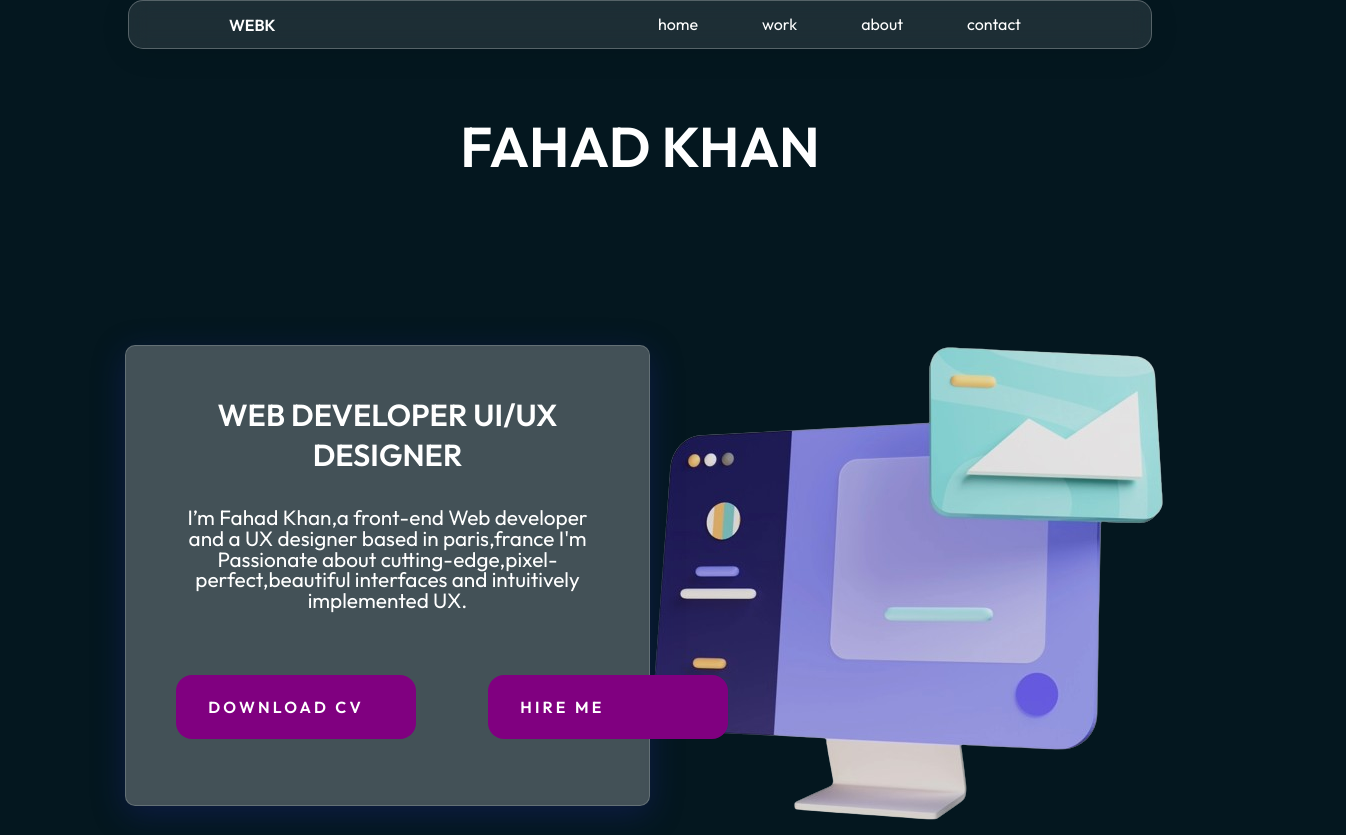
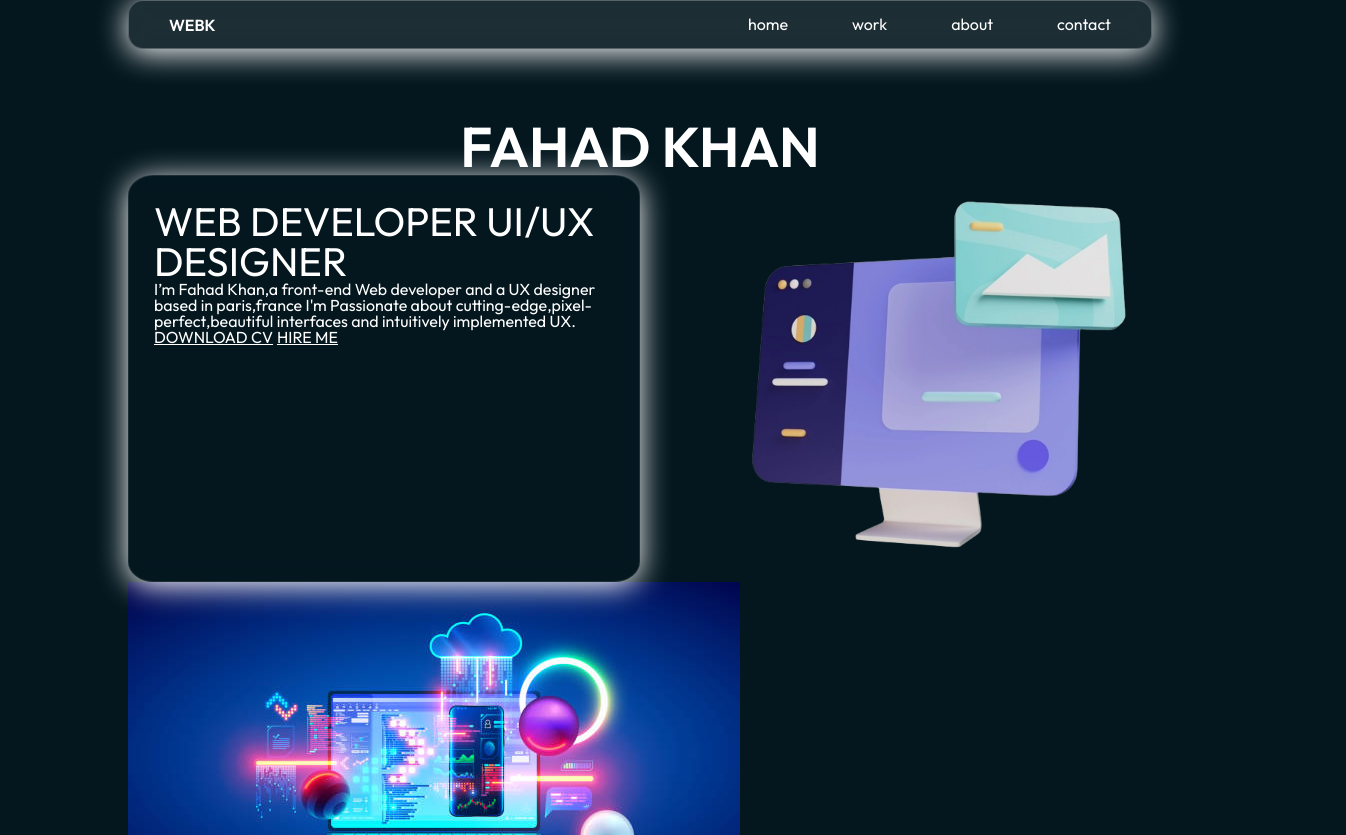
Before and after one commit to KIRATHEAKIRA/pageFahad, a plain HTML site: page index.html in a window 1280 px wide. Shown: the top 835 px of the page, 1346 px wide, since content can reach past the window. Drawn offline with Linux system fonts and the light colour scheme.

Commit message:
css undone 18 date

```diff
--- a/css/reset.css
+++ b/css/reset.css
@@ -23,6 +23,9 @@ time, mark, audio, video {
 	font: inherit;
 	vertical-align: baseline;
 }
+img{
+	max-width: 100%;
+}
 /* HTML5 display-role reset for older browsers */
 article, aside, details, figcaption, figure,
 footer, header, hgroup, menu, nav, section {
--- a/css/style.css
+++ b/css/style.css
@@ -1,3 +1,7 @@
+* {
+    box-sizing: border-box;
+}
+
 p,
 h1,
 h2,
@@ -10,6 +14,11 @@ a {
     font-optical-sizing: auto;
     font-style: normal;
     color: white;
+}
+
+.row {
+    display: flex;
+    flex-flow: row wrap;
 }
 
 .col-1 {
@@ -74,36 +83,30 @@ a {
 
 body {
     background-color: #04171F;
-    margin: 0%;
 }
 
-* {
-    margin: 0;
-    padding: 0;
-    box-sizing: border-box;
+.container {
+    width: 80%;
+    margin: 0 auto;
 }
 
-.navbar {
-    background: rgba(255, 255, 255, 0.15);
-    border-radius: 16x;
-    box-shadow: 0 4px 30px rgba(0, 0, 0, 0.1);
+.nav-bar {
+    /* background: rgba(255, 255, 255, 0.15); */
+    box-shadow: 0px 4px 30px rgba(255, 255, 255, 1);
     backdrop-filter: blur(10px);
-    -webkit-backdrop-filter: blur(10px);
     border: 1px solid rgba(255, 255, 255, 0.25);
     border-radius: 15px;
-    width: 80%;
+    /* width: 80%; */
     margin: 0 auto;
-    position: relative;
-    padding: 15px 100px;
+    /* position: relative; */
+    padding: 15px 10px;
     background: rgba(255, 255, 255, .1);
     display: flex;
     justify-content: space-between;
     align-items: center;
-
 }
 
-.navbar a {
-    height: 100%;
+.nav-bar a {
     padding: 0 30px;
     text-decoration: none;
     align-items: center;
@@ -114,8 +117,9 @@ nav a:hover {
     background-color: aquamarine;
 }
 
-.navbar p {
-    margin-right: auto;
+.nav-bar p {
+    /* padding-right: 10px; */
+    padding: 0 30px;
     color: white;
     font-weight: 600;
 }
@@ -128,12 +132,24 @@ h1 {
     margin-top: 70px;
 }
 
-.sectionone {
-    padding: 10rem 9% 2rem;
+.glass {
+    border: 1px solid rgba(255, 255, 255, .1);
+    box-shadow: 0px 4px 30px rgba(255, 255, 255, 1);
+    border-radius: 5%;
+    backdrop-filter: blur(10px);
+    text-align: left;
+
+}
+.glass h2{
+    font-size: 250%;
+}
+
+/*.sectionone {
+    /* padding: 10rem 9% 2rem;
 }
 
 .glassone {
-    display: flow-root;
+    /* display: flow-root;
     align-items: center;
     padding: 0.9%;
     max-width: 600rem;
@@ -155,8 +171,8 @@ h1 {
 
 .glassone {
 
-    padding: 50px;
-    margin: 10px;
+    /* padding: 50px; */
+/* margin: 10px;
     background: rgba(255, 255, 255, 0.25);
     box-shadow: 0 8px 32px 0 rgba(31, 38, 135, 0.37);
     backdrop-filter: blur(2.5px);
@@ -191,7 +207,7 @@ h1 {
 }
 
 .imgone {
-    float: right;
+    /* float: right;
 }
 
 .imgtwo{
--- /dev/null
+++ b/css/style2.css
@@ -0,0 +1,26 @@
+* {
+    /* box-sizing: border-box; */
+}
+
+body {
+    background-color: #04171F;
+}
+
+p,
+h1,
+h2,
+h3,
+h4,
+h5,
+h6,
+a {
+    font-family: "Outfit", sans-serif;
+    font-optical-sizing: auto;
+    font-style: normal;
+    color: white;
+}
+
+.container{
+    width: 80%;
+    margin: 0 auto;
+}
--- a/index.html
+++ b/index.html
@@ -5,25 +5,28 @@
     <meta charset="UTF-8">
     <meta name="viewport" content="width=device-width, initial-scale=1.0">
 
-    <link rel="stylesheet" href="https://cdnjs.cloudflare.com/ajax/libs/font-awesome/6.5.2/css/all.min.css"
-        integrity="sha512-SnH5WK+bZxgPHs44uWIX+LLJAJ9/2PkPKZ5QiAj6Ta86w+fsb2TkcmfRyVX3pBnMFcV7oQPJkl9QevSCWr3W6A=="
-        crossorigin="anonymous" referrerpolicy="no-referrer" />
+
     <link rel="stylesheet" href="css/reset.css">
     <link rel="stylesheet" href="css/style.css">
     <link rel="preconnect" href="https://fonts.googleapis.com">
     <link rel="preconnect" href="https://fonts.gstatic.com" crossorigin>
     <link href="https://fonts.googleapis.com/css2?family=Outfit:wght@100..900&display=swap" rel="stylesheet">
+    <link rel="stylesheet" href="https://cdnjs.cloudflare.com/ajax/libs/font-awesome/6.5.2/css/all.min.css"
+        integrity="sha512-SnH5WK+bZxgPHs44uWIX+LLJAJ9/2PkPKZ5QiAj6Ta86w+fsb2TkcmfRyVX3pBnMFcV7oQPJkl9QevSCWr3W6A=="
+        crossorigin="anonymous" referrerpolicy="no-referrer" />
     <title>WEBK</title>
 </head>
 
 <body>
+    <div class="container">
+
         <header>
 
-        <section class="navbar">
-            <div>
+            <section class="nav-bar">
+                <!-- <div> -->
                     <p>WEBK</p> <!-- logo -->
-            </div>
-            <div>
+                <!-- </div> -->
+                <!-- <div> -->
                     <nav>
                         <a href="#">home</a>
                         <a href="#">work</a>
@@ -31,27 +34,27 @@
                         <a href="#">contact</a>
 
                     </nav>
-            </div>
+                <!-- </div> -->
             </section>
 
 
         </header>
 
         <main>
+
             <h1>FAHAD KHAN</h1>
 
 
             <section class="sectionone">
 
-            <div>
-                <div class="imgone">
-                    <img src="Images/final pic pc.png" alt="image de ordinateur">
-                </div>
+                <div class="row">
 
-                <div class="glassone">
+
+                    <div class="glass col-6">
                         <h2>WEB DEVELOPER UI/UX DESIGNER</h2>
                         <p>I’m Fahad Khan,a front-end Web developer and a UX designer based in paris,france
-                        I'm Passionate about cutting-edge,pixel-perfect,beautiful interfaces and intuitively implemented
+                            I'm Passionate about cutting-edge,pixel-perfect,beautiful interfaces and intuitively
+                            implemented
                             UX.
                         </p>
                         <div class="bnt-box">
@@ -59,17 +62,22 @@
                             <a href="#" class="bnt">HIRE ME</a>
                         </div>
                     </div>
+                    <div class="col-1"></div>
+
+                    <div class="col-5">
+                        <img src="Images/final pic pc.png" alt="image de ordinateur">
+                    </div>
 
                 </div>
 
             </section>
 
-        <section class="sectiontwo">
+            <section class="section">
                 <div>
-                <div class="imgtwo">
+                    <div class="img">
                         <img src="Images/aboutdev pic.jpg" alt="image de ordinateur code">
                     </div>
-                <div class=glasstwo>
+                    <div class=glass>
                         <h2>ABOUT</h2>
                         <p>
                             Born in 1999 in Dhaka,Bangladesh
@@ -90,7 +98,7 @@
 
             </section>
 
-        <section class="sectionthree">
+            <section class="section">
                 <h2>SKILLS</h2>
                 <div>
                     <img src="Images/icons8-html-5-480.png">
@@ -99,7 +107,7 @@
                 </div>
                 <!-- not complite -->
             </section>
-        <section class="sectionfour">
+            <section class="section">
                 <div>
                     <div>
                         <h2>SERVICE</h2>
@@ -107,12 +115,15 @@
                         <p>our digital service</p>
                         <h3>Web Desgin</h3>
 
-                    <p>Lorem ipsum dolor sit amet, consectetur adipiscing elit. Suspendisse sed sollicitudin ante. </p>
+                        <p>Lorem ipsum dolor sit amet, consectetur adipiscing elit. Suspendisse sed sollicitudin ante.
+                        </p>
                         <h3>UI/UX Desgin</h3>
 
-                    <p>Lorem ipsum dolor sit amet, consectetur adipiscing elit. Suspendisse sed sollicitudin ante. </p>
+                        <p>Lorem ipsum dolor sit amet, consectetur adipiscing elit. Suspendisse sed sollicitudin ante.
+                        </p>
                         <h3>Game Desgin</h3>
-                    <p>Lorem ipsum dolor sit amet, consectetur adipiscing elit. Suspendisse sed sollicitudin ante. </p>
+                        <p>Lorem ipsum dolor sit amet, consectetur adipiscing elit. Suspendisse sed sollicitudin ante.
+                        </p>
                     </div>
 
                     <div>
@@ -132,7 +143,9 @@
                     </div>
                 </div>
             </section>
+
         </main>
+
         <footer>
             <section class="footer">
                 <div>
@@ -159,6 +172,7 @@
 
             </section>
         </footer>
+    </div>
 
 </body>
 
```
Lines whose indentation alone changed are shown as unchanged.
